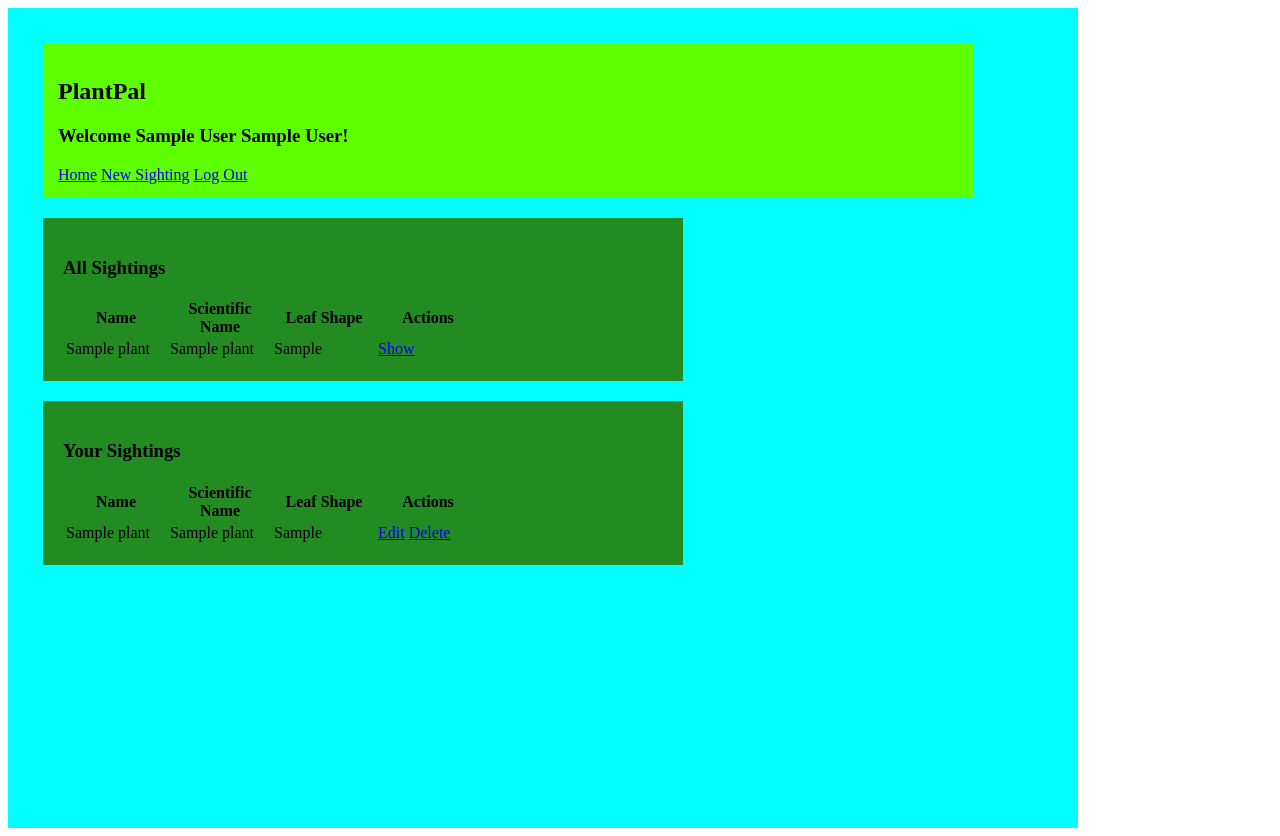
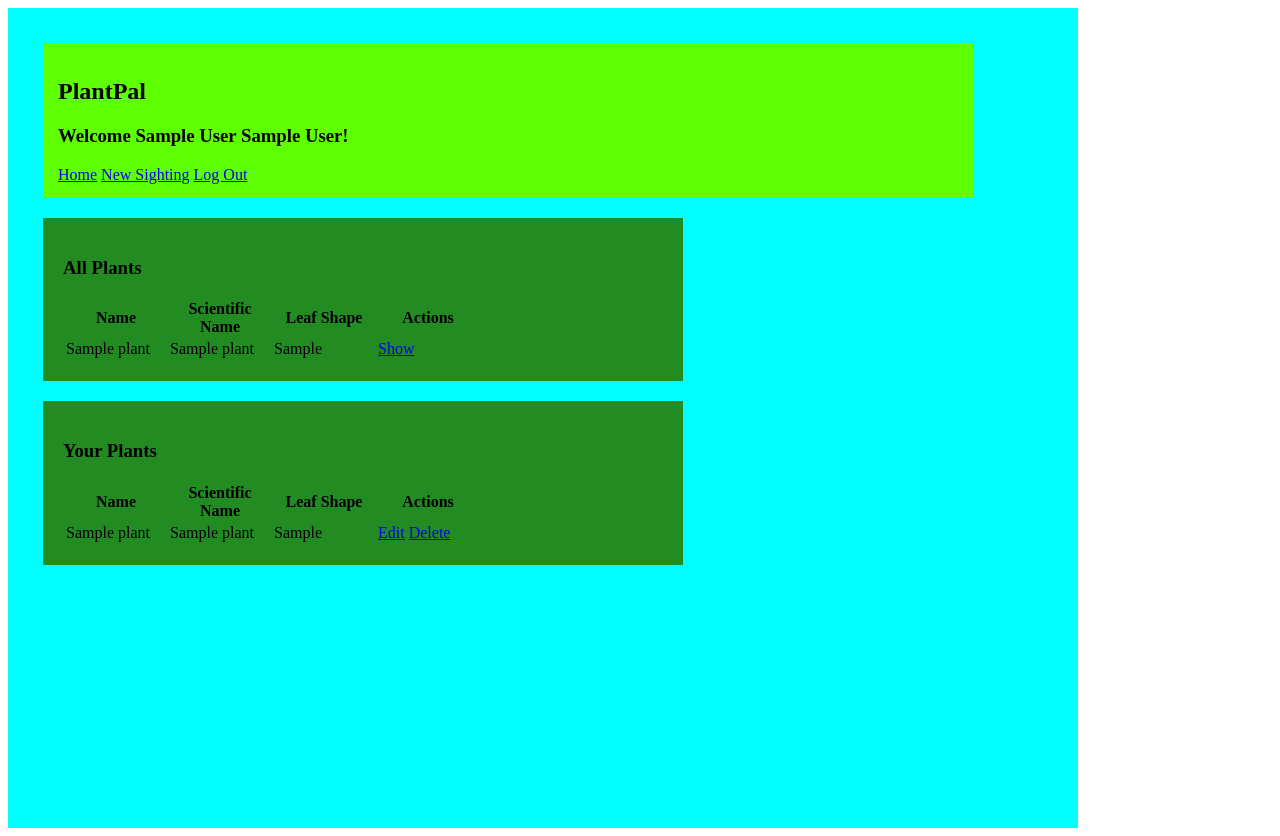
Before and after one commit to JonBrettWalters/soloproject, a Flask app: page /home in a window 1280 px wide. Run offline with Flask 2, Linux system fonts and the light colour scheme; the visitor is signed in with stand-in values (Sample User, id 1); tables that the repository leaves empty or names only in its code hold one stand-in row (values such as "Sample post").

Commit message:
slight changes

```diff
--- a/flask_app/templates/editsighting.html
+++ b/flask_app/templates/editsighting.html
@@ -22,7 +22,7 @@
             <a href="/home">Home</a> <a href="/newplant">New Sighting</a> <a href="/logout">Log Out</a>
         </div>
         <div class="editplantform">
-            <h2>Edit Sighting</h2>
+            <h2>Edit Plant Entry</h2>
             <form class="form" action="/edit_plant/{{ one_plant.id }}" method="post">
                 <label for="name" >Name: </label>
                 <input type="text" name="name" value="{{ one_plant.name }}">
--- a/flask_app/templates/home.html
+++ b/flask_app/templates/home.html
@@ -14,7 +14,7 @@
         <a href="/home">Home</a> <a href="/newplant">New Sighting</a> <a href="/logout">Log Out</a>
     </div>
     <div class="display">
-        <h3>All Sightings</h3>
+        <h3>All Plants</h3>
         <table>
             <thead>
                 <tr>
@@ -37,7 +37,7 @@
         </table>
     </div>
     <div class="display">
-        <h3>Your Sightings</h3>
+        <h3>Your Plants</h3>
         <table>
             <thead>
                 <tr>
--- a/flask_app/templates/newplant.html
+++ b/flask_app/templates/newplant.html
@@ -21,7 +21,7 @@
             <a href="/home">Home</a> <a href="/newplant">New Sighting</a> <a href="/logout">Log Out</a>
         </div>
         <div class="newplantform">
-            <h2>Record Sighting</h2>
+            <h2>Record Plant</h2>
             <form class="form" action="/plant/add" method="post">
                 <label for="name">Name:</label>
                 <input type="text" name="name">
```
